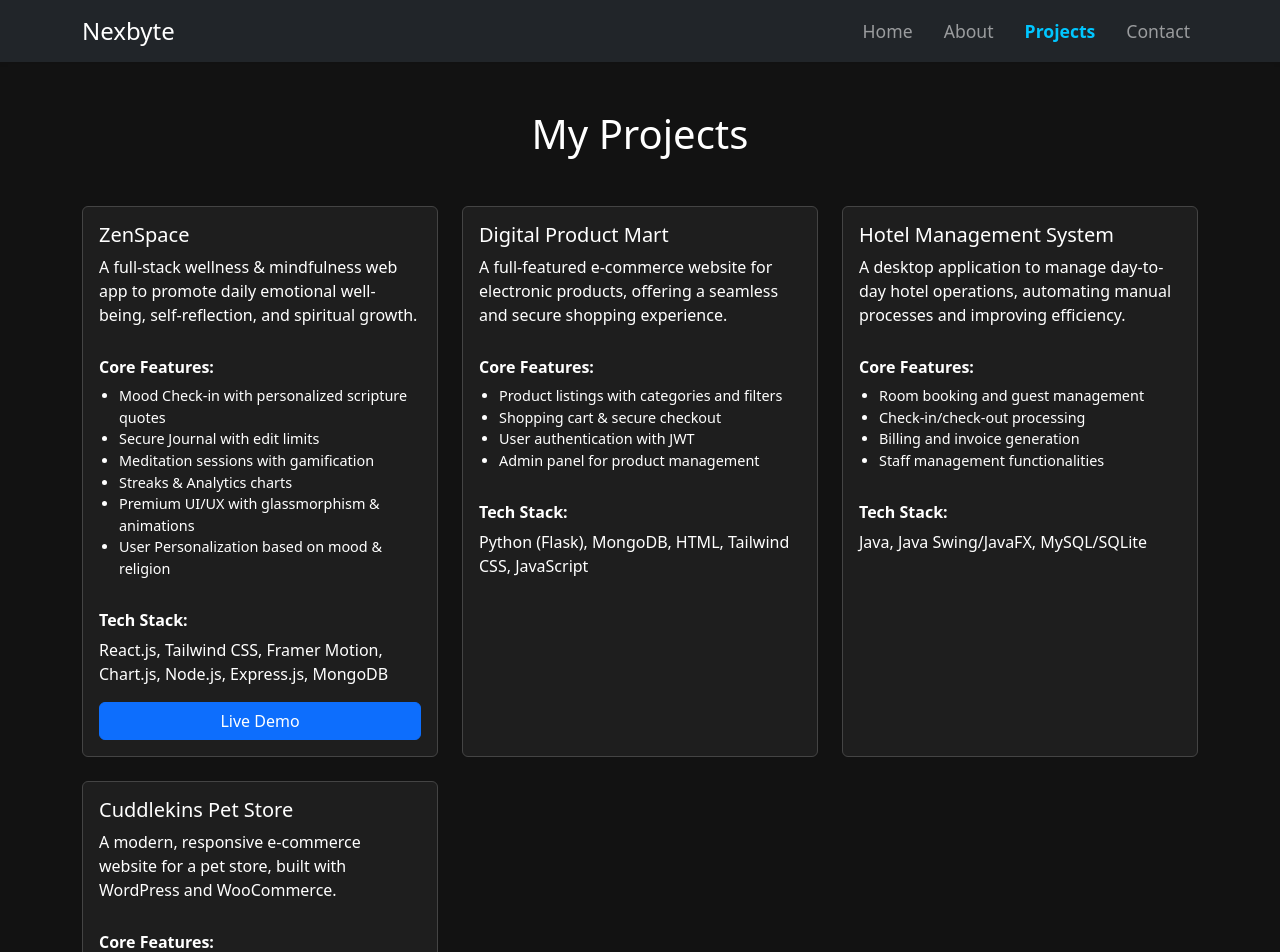
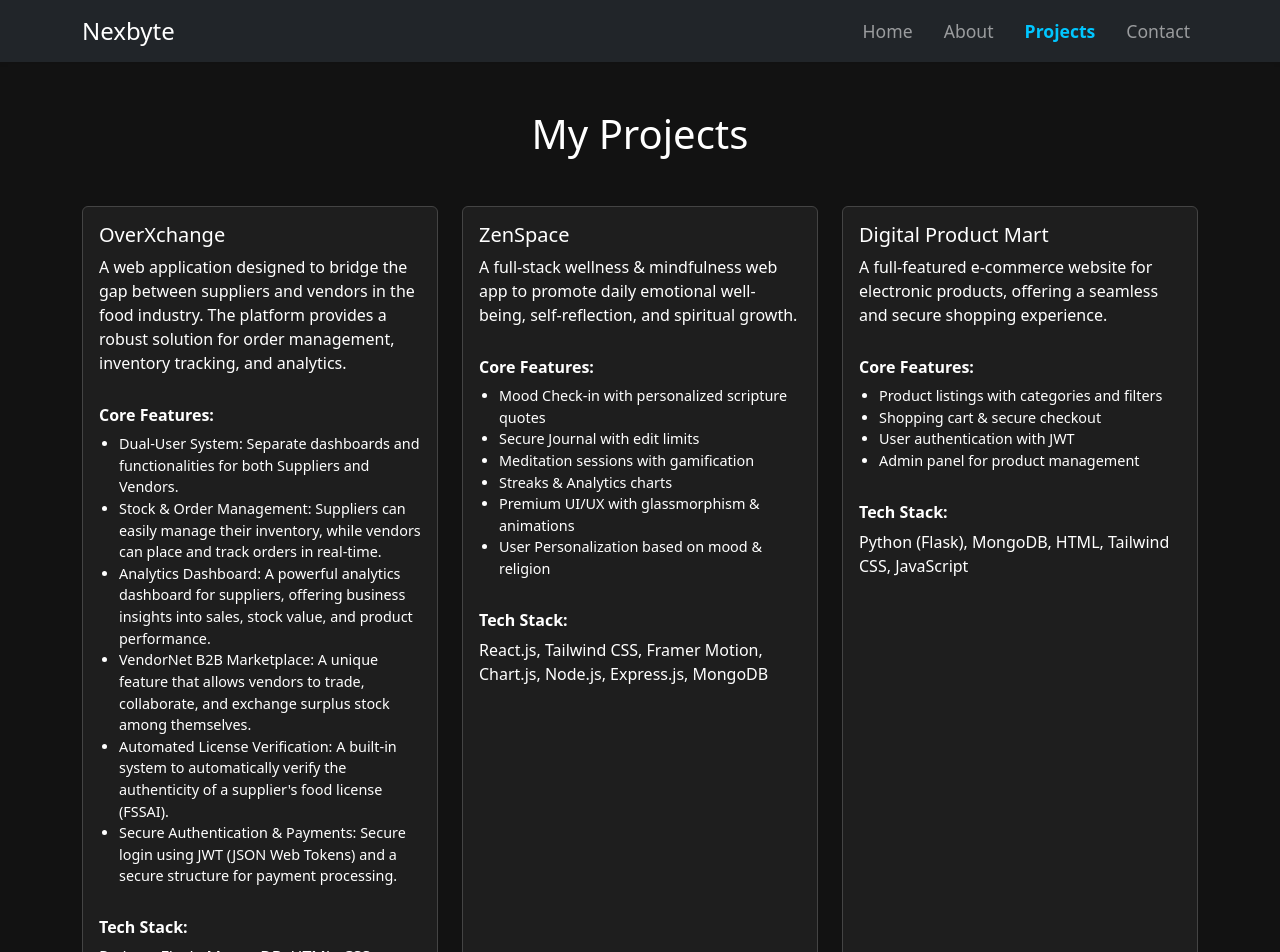
Before and after one commit to Krishna006tandon/Nexbyte_dev, a React (Create React App) app in the folder nexbyte-portfolio/: page /projects in a window 1280 px wide. Shown: the top 952 px of the page. Built offline with nearby package versions, Linux system fonts and the light colour scheme.

Commit message:
feat: Add OverXchange project details to Projects page

```diff
--- a/nexbyte-portfolio/src/pages/Projects.js
+++ b/nexbyte-portfolio/src/pages/Projects.js
@@ -2,6 +2,20 @@ import React from 'react';
 import './Projects.css';
 
 const projects = [
+  {
+    title: 'OverXchange',
+    description: 'A web application designed to bridge the gap between suppliers and vendors in the food industry. The platform provides a robust solution for order management, inventory tracking, and analytics.',
+    features: [
+      'Dual-User System: Separate dashboards and functionalities for both Suppliers and Vendors.',
+      'Stock & Order Management: Suppliers can easily manage their inventory, while vendors can place and track orders in real-time.',
+      'Analytics Dashboard: A powerful analytics dashboard for suppliers, offering business insights into sales, stock value, and product performance.',
+      'VendorNet B2B Marketplace: A unique feature that allows vendors to trade, collaborate, and exchange surplus stock among themselves.',
+      'Automated License Verification: A built-in system to automatically verify the authenticity of a supplier\'s food license (FSSAI).',
+      'Secure Authentication & Payments: Secure login using JWT (JSON Web Tokens) and a secure structure for payment processing.'
+    ],
+    techStack: 'Python, Flask, MongoDB, HTML, CSS, JavaScript',
+    liveLink: 'https://over-xchange-zrvi.vercel.app/'
+  },
   {
     title: 'ZenSpace',
     description: 'A full-stack wellness & mindfulness web app to promote daily emotional well-being, self-reflection, and spiritual growth.',
```
